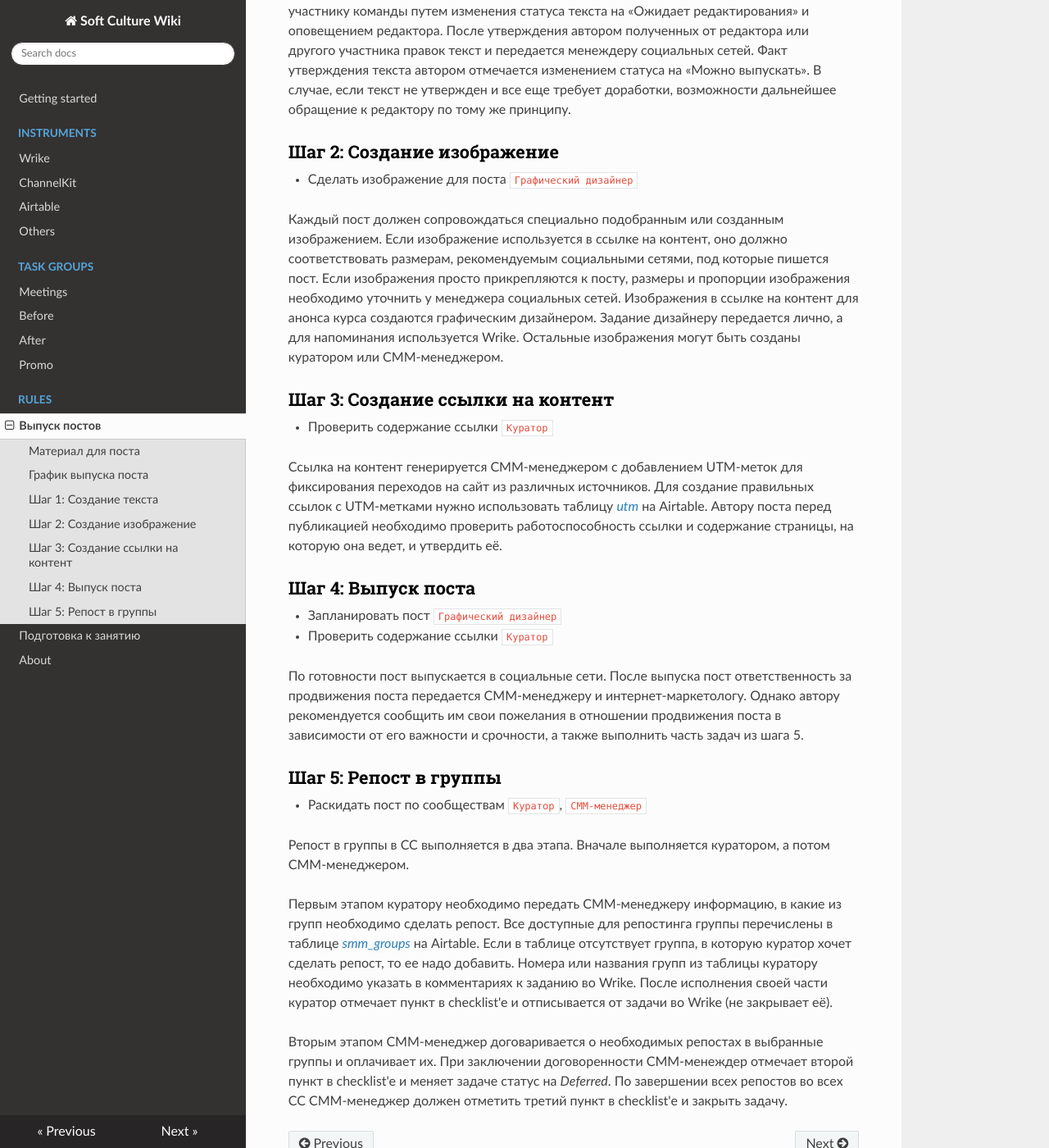
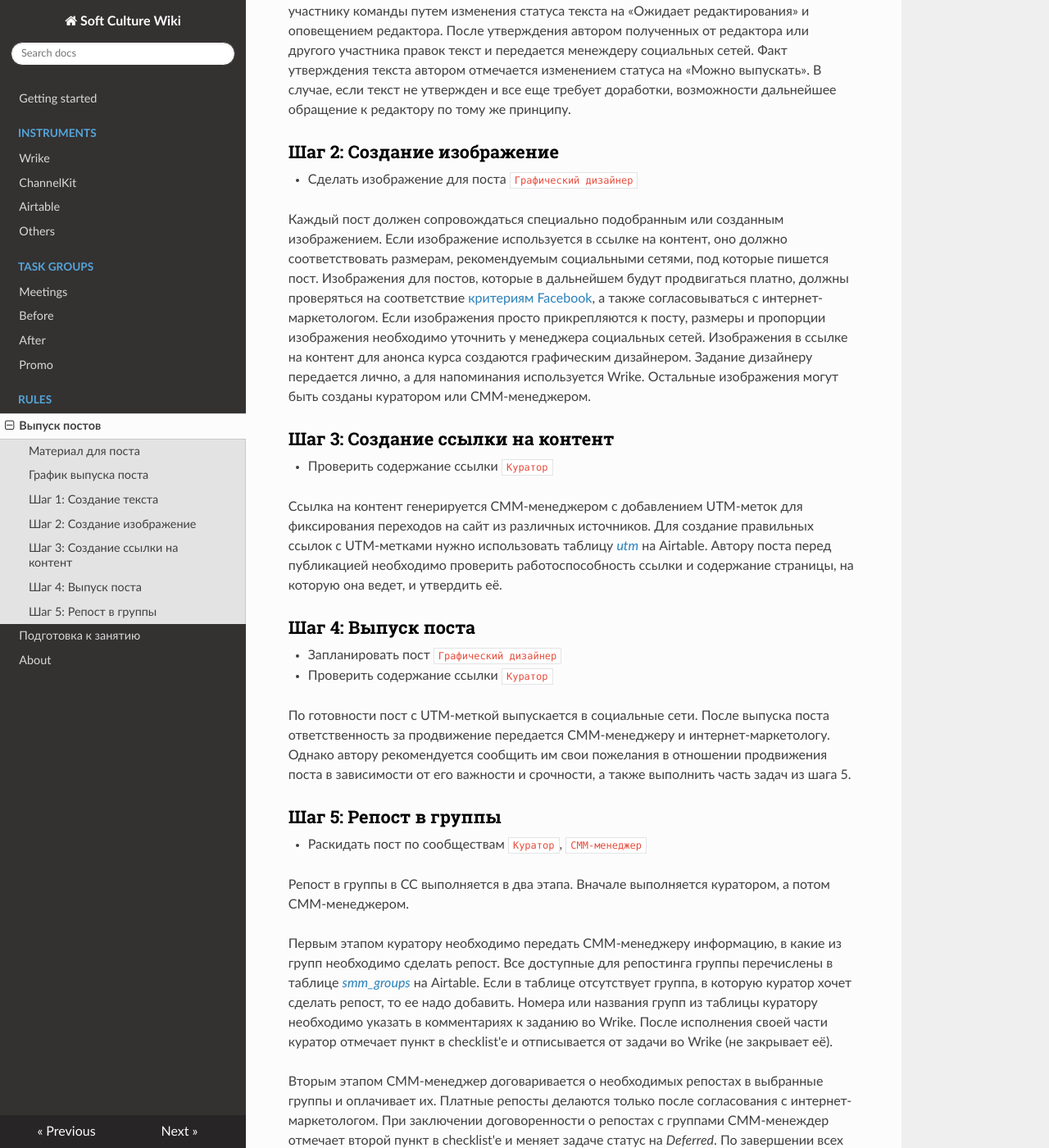
Before and after one commit to arsenyafonin/wiki, an MkDocs documentation site: the page built from docs/ins_05_posts.md, in a window 1280 px wide and 1400 px high, scrolled down 826 px. Shown: the whole window at 82% size. Built offline with MkDocs 1.6.1, drawn with Linux system fonts in a browser that asks for light colours; nearby versions of some CDN libraries; old or Windows-style settings are respelled for this version of MkDocs.

Commit message:
Update ins_05_posts.md

```diff
--- a/docs/ins_05_posts.md
+++ b/docs/ins_05_posts.md
@@ -19,7 +19,7 @@
 
 * Сделать изображение для поста `Графический дизайнер`
 
-Каждый пост должен сопровождаться специально подобранным или созданным изображением. Если изображение используется в ссылке на контент, оно должно соответствовать размерам, рекомендуемым социальными сетями, под которые пишется пост. Если изображения просто прикрепляются к посту, размеры и пропорции изображения необходимо уточнить у менеджера социальных сетей. Изображения в ссылке на контент для анонса курса создаются графическим дизайнером. Задание дизайнеру передается лично, а для напоминания используется Wrike. Остальные изображения могут быть созданы куратором или СММ-менеджером.
+Каждый пост должен сопровождаться специально подобранным или созданным изображением. Если изображение используется в ссылке на контент, оно должно соответствовать размерам, рекомендуемым социальными сетями, под которые пишется пост. Изображения для постов, которые в дальнейшем будут продвигаться платно, должны проверяться на соответствие [критериям Facebook](https://www.facebook.com/ads/tools/text_overlay), а также согласовываться с интернет-маркетологом. Если изображения просто прикрепляются к посту, размеры и пропорции изображения необходимо уточнить у менеджера социальных сетей. Изображения в ссылке на контент для анонса курса создаются графическим дизайнером. Задание дизайнеру передается лично, а для напоминания используется Wrike. Остальные изображения могут быть созданы куратором или СММ-менеджером.
 
 ### Шаг 3: Создание ссылки на контент
 
@@ -32,7 +32,7 @@
 * Запланировать пост `Графический дизайнер`
 * Проверить содержание ссылки `Куратор`
 
-По готовности пост выпускается в социальные сети. После выпуска пост ответственность за продвижения поста передается СММ-менеджеру и интернет-маркетологу. Однако автору рекомендуется сообщить им свои пожелания в отношении продвижения поста в зависимости от его важности и срочности, а также выполнить часть задач из шага 5.
+По готовности пост с UTM-меткой выпускается в социальные сети. После выпуска поста ответственность за продвижение передается СММ-менеджеру и интернет-маркетологу. Однако автору рекомендуется сообщить им свои пожелания в отношении продвижения поста в зависимости от его важности и срочности, а также выполнить часть задач из шага 5.
 
 ### Шаг 5: Репост в группы
 
@@ -42,4 +42,4 @@
 
 Первым этапом куратору необходимо передать СММ-менеджеру информацию, в какие из групп необходимо сделать репост. Все доступные для репостинга группы перечислены в таблице [*smm_groups*](https://airtable.com/tblrextNT8G0D71Eb/viwWQMu3jN5XLtily) на Airtable. Если в таблице отсутствует группа, в которую куратор хочет сделать репост, то ее надо добавить. Номера или названия групп из таблицы куратору необходимо указать в комментариях к заданию во Wrike. После исполнения своей части куратор отмечает пункт в checklist'e и отписывается от задачи во Wrike (не закрывает её).
 
-Вторым этапом СММ-менеджер договаривается о необходимых репостах в выбранные группы и оплачивает их. При заключении договоренности СММ-менеждер отмечает второй пункт в checklist'e и меняет задаче статус на *Deferred*. По завершении всех репостов во всех СС СММ-менеджер должен отметить третий пункт в checklist'е и закрыть задачу.
+Вторым этапом СММ-менеджер договаривается о необходимых репостах в выбранные группы и оплачивает их. Платные репосты делаются только после согласования с интернет-маркетологом. При заключении договоренности о репостах с группами СММ-менеждер отмечает второй пункт в checklist'e и меняет задаче статус на *Deferred*. По завершении всех репостов во всех СС СММ-менеджер должен отметить третий пункт в checklist'е и закрыть задачу.
```
